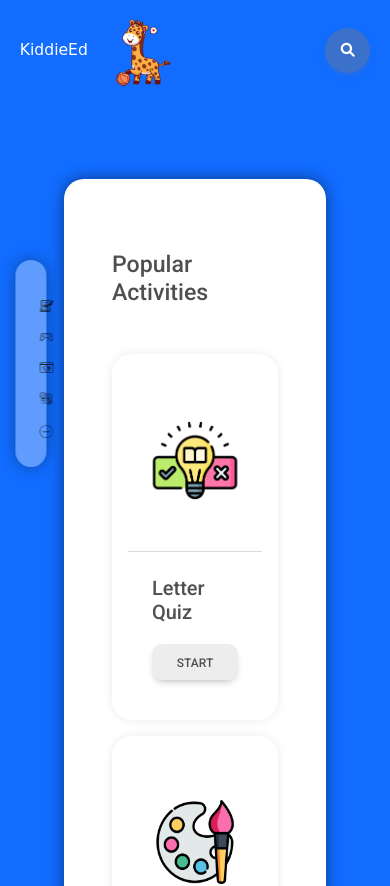
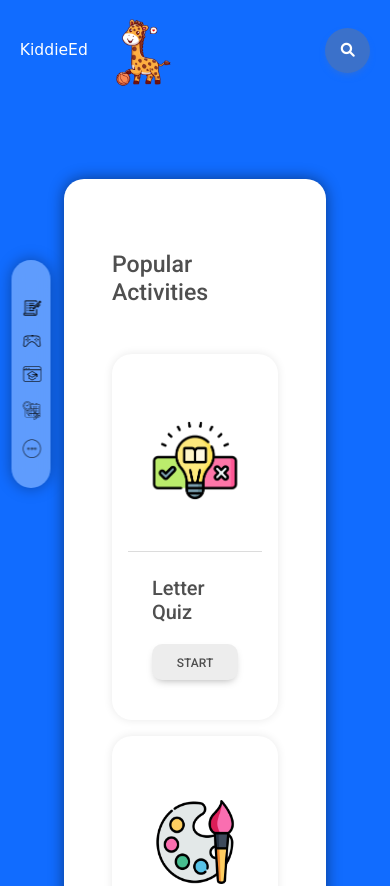
Before and after one commit to kORzix/KiddieEd-react-frontend, a React (Create React App) app: page / in a window 390 px wide. Shown: the top 886 px of the page. Built offline with nearby package versions, Linux system fonts and the light colour scheme.

Commit message:
Fixed responsive error in nav bar

```diff
--- a/src/components/topnavbar.css
+++ b/src/components/topnavbar.css
@@ -122,3 +122,13 @@
       display: none;
     }
   }
+
+  @media screen and (max-width: 600px) {
+    .side-nav-container {
+      width: 10%;
+    }
+
+    .side-nav-buttons {
+      width: 280%;
+    }
+  }
--- a/src/components/topnavbar.js
+++ b/src/components/topnavbar.js
@@ -41,7 +41,7 @@
             </div>
 
             <div className="side-nav-container">
-                <div className="side-nav-buttons" style={{margin: '0 1.5em 0 1.5em'}}>
+                <div className="side-nav-buttons" style={{margin: '0 1.5em 0 30%'}}>
                     <Link to="/worksheet" className="side-nav-button"><img className="icon" src={navBarImg.worksheet} alt="worksheet icon"/></Link>
                     <Link to="/games" className="side-nav-button"><img className="icon" src={navBarImg.game} alt="game icon" /></Link>
                     <Link to="/guided-lessons" className="side-nav-button"><img className="icon" src={navBarImg.lesson} alt="lesson icon" /></Link>
```
